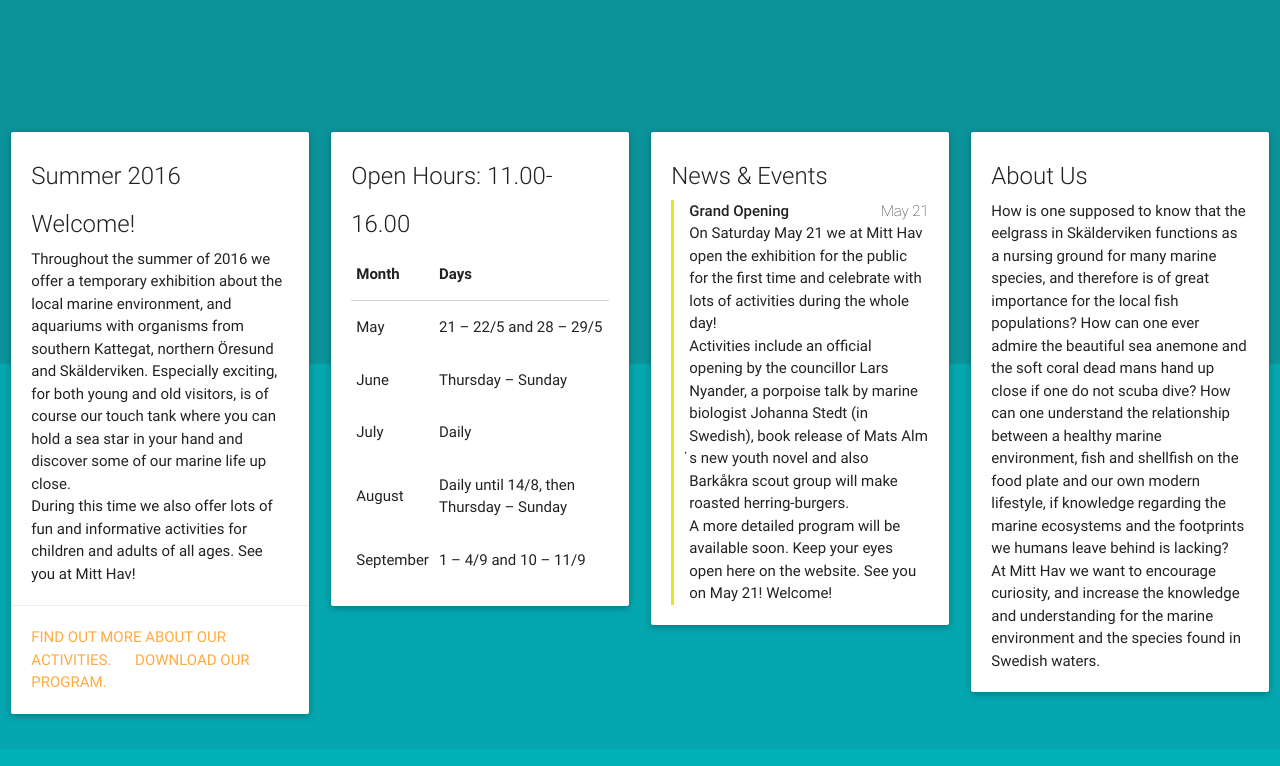
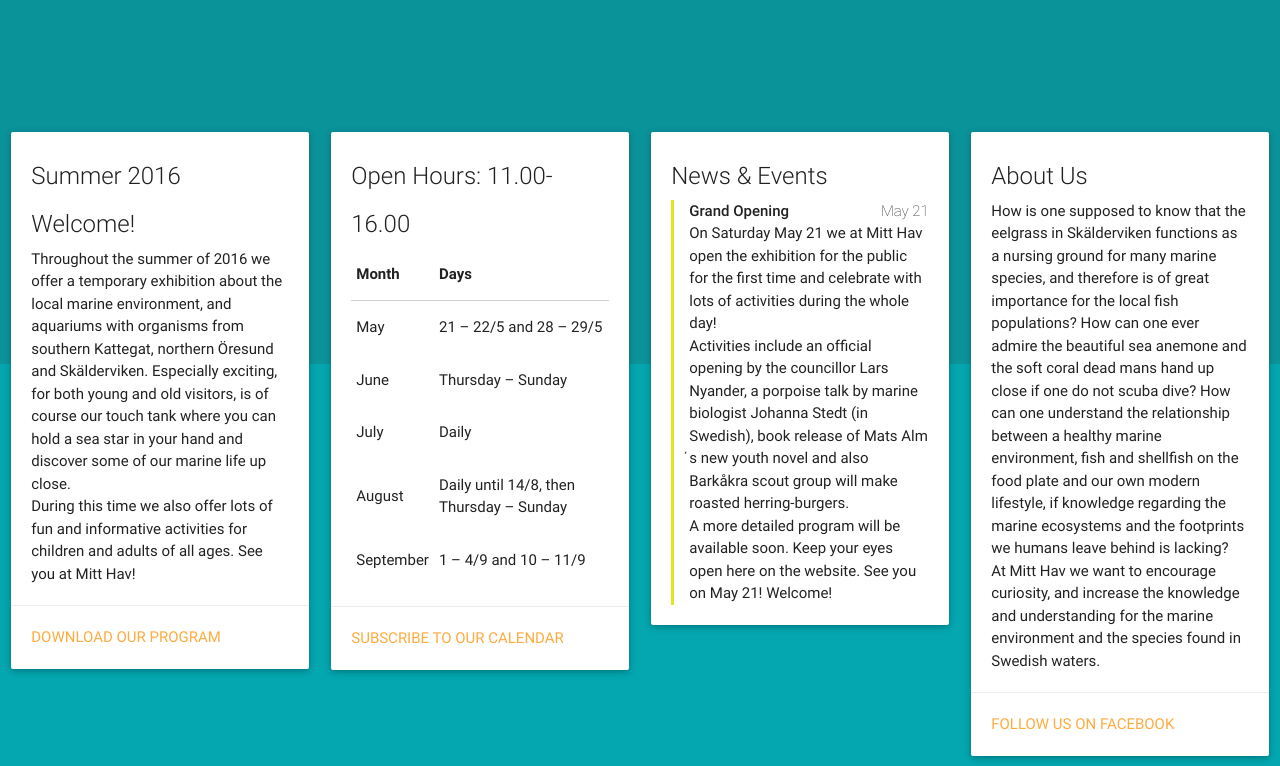
Before and after one commit to xtreemze/AngelholmMarineCenter, a plain HTML site: page index.html in a window 1280 px wide. Shown: the part 340-1106 px from the top of the page. Drawn offline with nearby package versions, Linux system fonts and the light colour scheme.

Commit message:
Update links on cards

```diff
--- a/index.html
+++ b/index.html
@@ -57,20 +57,19 @@
         </div>
         <div class="row">
             <div id="welcome" class="col m12 l3 scrollspy">
-                <div class="card">
+                <div class="card hoverable">
                     <div class="card-content">
                    <span class="card-title">Summer 2016 Welcome!</span>
                         <p>Throughout the summer of 2016 we offer a temporary exhibition about the local marine environment, and aquariums with organisms from southern Kattegat, northern Öresund and Skälderviken. Especially exciting, for both young and old visitors, is of course our touch tank where you can hold a sea star in your hand and discover some of our marine life up close.</p>
                         <p>During this time we also offer lots of fun and informative activities for children and adults of all ages. See you at Mitt Hav!</p>
                      </div>
                      <div class="card-action">
-                        <a href="#">Find out more about our activities.</a>
-                        <a href="#">Download our program.</a>
+                        <a href="#">Download our program</a>
                      </div>
                 </div>
             </div>
             <div id="hours" class="col m12 l3 scrollspy">
-                <div class="card">
+                <div class="card hoverable">
                         <div class="card-content">
                         <div class="sc-content">
                         <span class="card-title">Open Hours: 11.00-16.00</span>
@@ -105,11 +104,16 @@
                                 </tbody>
                             </table>
                        </div>
-                    </div>
+                       </div>
+                                            <div class="card-action">
+                        <a href="#">Subscribe to our Calendar</a>
+
+                     </div>
+
                 </div>
             </div>
             <div id="news" class="col m12 l3 scrollspy">
-                <div class="card">
+                <div class="card hoverable">
                     <div class="card-content">
                         <span class="card-title">News & Events</span>
 
@@ -123,7 +127,7 @@
                 </div>
             </div>
             <div id="about" class="col m12 l3 scrollspy">
-                <div class="card">
+                <div class="card hoverable">
                     <div class="card-content">
                         <span class="card-title">About Us</span>
 
@@ -131,8 +135,12 @@
                             <p>How is one supposed to know that the eelgrass in Skälderviken functions as a nursing ground for many marine species, and therefore is of great importance for the local fish populations? How can one ever admire the beautiful sea anemone and the soft coral dead mans hand up close if one do not scuba dive? How can one understand the relationship between a healthy marine environment, fish and shellfish on the food plate and our own modern lifestyle, if knowledge regarding the marine ecosystems and the footprints we humans leave behind is lacking?</p>
                             <p>At Mitt Hav we want to encourage curiosity, and increase the knowledge and understanding for the marine environment and the species found in Swedish waters.</p>
                         </div>
+                        </div>
+                                         <div class="card-action">
+                        <a href="https://www.facebook.com/skalderviken/">Follow us on Facebook</a>
 
-                </div>
+                     </div>
+
             </div>
         </div>
     </main>
--- a/js/init.js
+++ b/js/init.js
@@ -10,7 +10,7 @@
         $('.slider').slider({
             full_width: true,
             indicators: true,
-            height: 600
+            height: 500
         });
 
     }); // end of document ready
```
